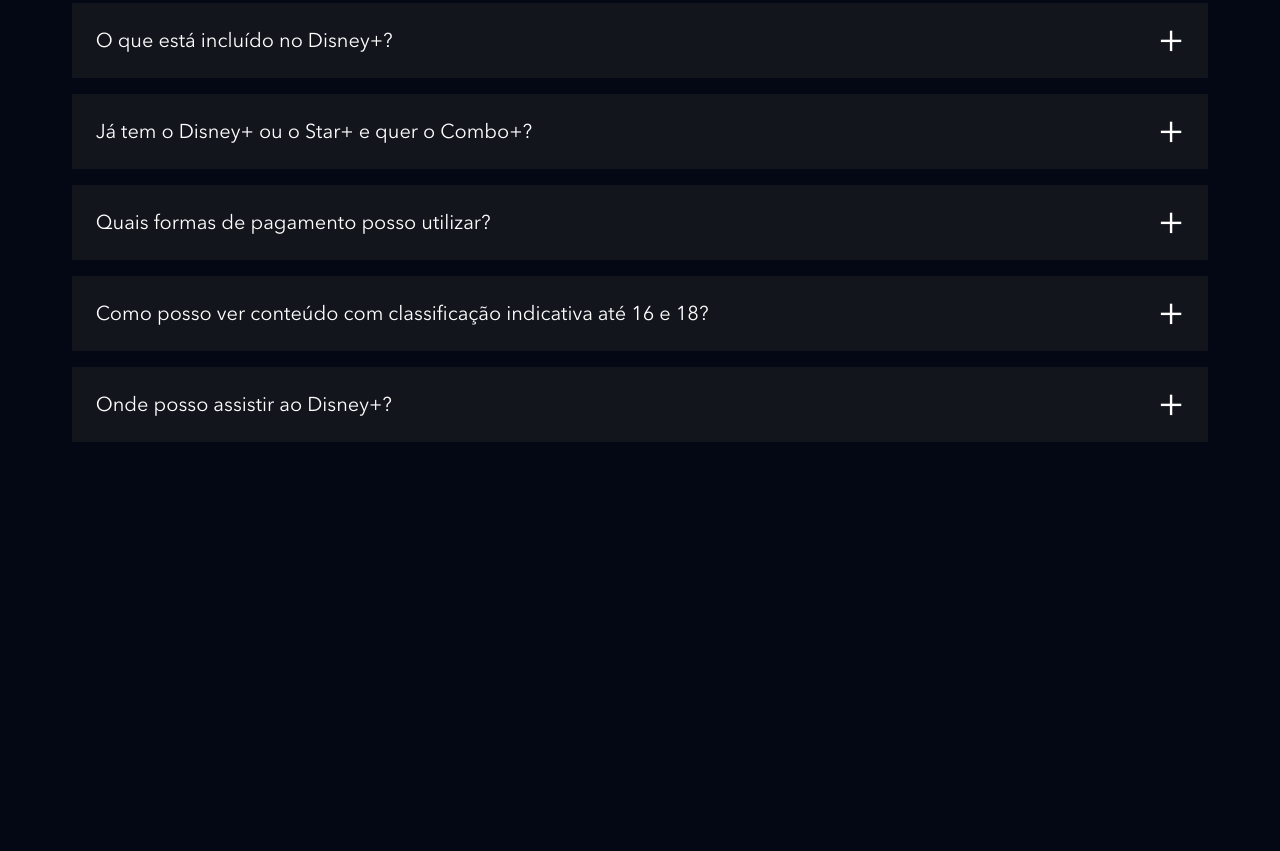
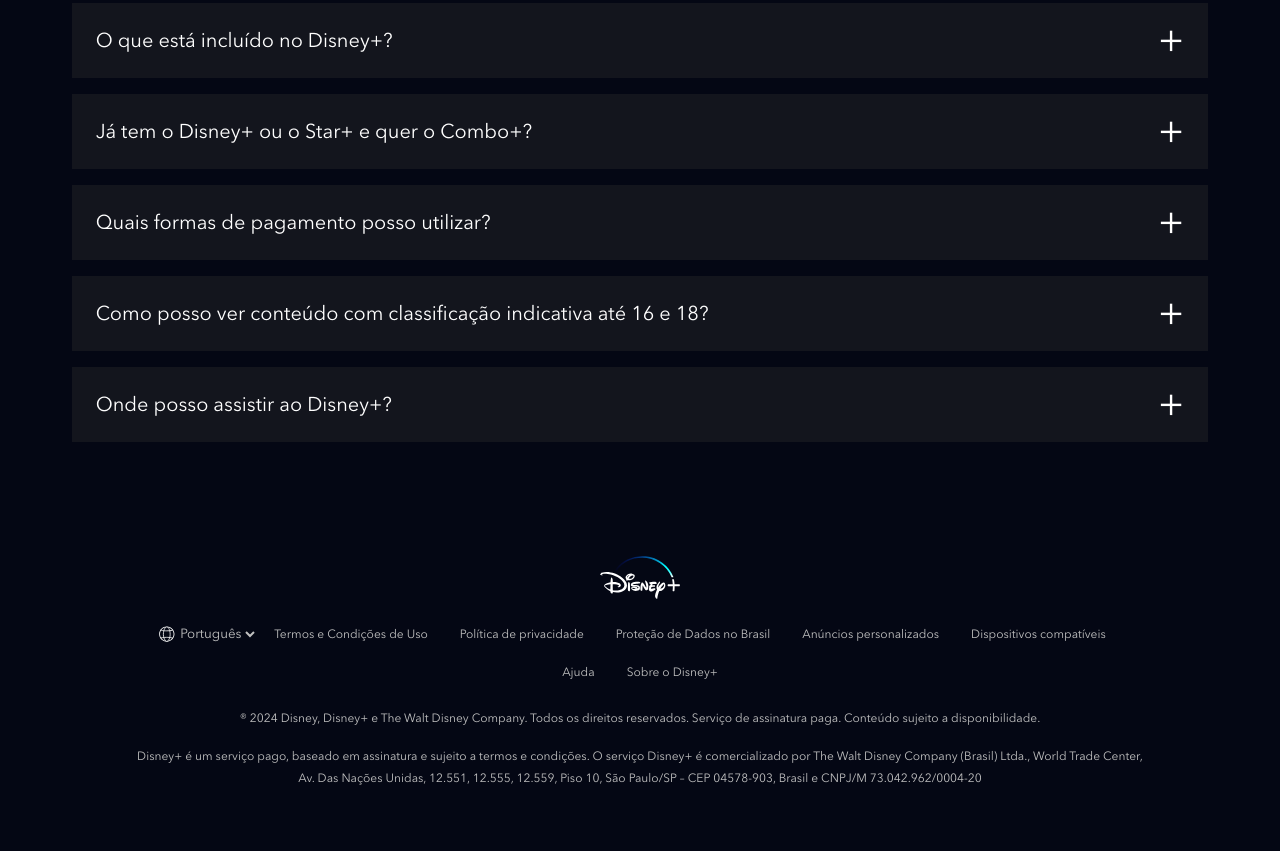
Before and after one commit to GTM35/clone-disneyplus, a website: page index.html in a window 1280 px wide. Shown: the part 4685-5536 px from the top of the page. Before the commit the page ends 5215 px from the top, so only its background shows below. Drawn offline with nearby package versions, Linux system fonts and the light colour scheme; files that its build step writes are made by us from their sources; files whose address does not match are found by name.

Commit message:
Finalizando o footer

```diff
--- a/index.html
+++ b/index.html
@@ -414,6 +414,60 @@
       </ul>
     </section>
 
+    <footer class="footer">
+      <div class="footer__container">
+        <img
+          class="footer__logo"
+          src="./dist/images/disneyplus.svg"
+          alt="Disney+"
+        />
+        <ul class="footer__links">
+          <li class="footer__links__item">
+            <div class="language-selector">
+              <img src="./dist/images/icones/globe.svg" alt="Icone de idioma" />
+              <select>
+                <option>English</option>
+                <option selected>Português</option>
+              </select>
+            </div>
+          </li>
+          <li class="footer__links__item">
+            <a href="#" class="text--small">Termos e Condições de Uso</a>
+          </li>
+          <li class="footer__links__item">
+            <a href="#" class="text--small">Política de privacidade</a>
+          </li>
+          <li class="footer__links__item">
+            <a href="#" class="text--small">Proteção de Dados no Brasil</a>
+          </li>
+          <li class="footer__links__item">
+            <a href="#" class="text--small">Anúncios personalizados</a>
+          </li>
+          <li class="footer__links__item">
+            <a href="#" class="text--small">Dispositivos compatíveis</a>
+          </li>
+          <li class="footer__links__item">
+            <a href="#" class="text--small">Ajuda</a>
+          </li>
+          <li class="footer__links__item">
+            <a href="#" class="text--small">Sobre o Disney+</a>
+          </li>
+        </ul>
+        <p class="text--small">
+          ® 2024 Disney, Disney+ e The Walt Disney Company. Todos os direitos
+          reservados. Serviço de assinatura paga. Conteúdo sujeito a
+          disponibilidade.
+        </p>
+        <p class="text--small">
+          Disney+ é um serviço pago, baseado em assinatura e sujeito a termos e
+          condições. O serviço Disney+ é comercializado por The Walt Disney
+          Company (Brasil) Ltda., World Trade Center, Av. Das Nações Unidas,
+          12.551, 12.555, 12.559, Piso 10, São Paulo/SP – CEP 04578-903, Brasil
+          e CNPJ/M 73.042.962/0004-20
+        </p>
+      </div>
+    </footer>
+
     <script src="./src/main.js"></script>
   </body>
 </html>
--- a/src/styles/_faq.scss
+++ b/src/styles/_faq.scss
@@ -69,5 +69,3 @@
     }
   }
 }
-
-/* faq__questions__item faq__questions__item--is-open */
--- /dev/null
+++ b/src/styles/_footer.scss
@@ -0,0 +1,70 @@
+@use "variaveis";
+
+.footer {
+  padding: 26px 8px;
+
+  &__container {
+    max-width: 1024px;
+    width: 100%;
+    margin: 0 auto;
+    text-align: center;
+    padding-bottom: 20px;
+  }
+
+  &__logo {
+    width: 80px;
+    margin: 0 auto 10px;
+  }
+
+  &__links {
+    margin-bottom: 16px;
+
+    display: flex;
+    align-items: center;
+    flex-wrap: wrap;
+    justify-content: center;
+
+    &__item {
+      display: inline-block;
+
+      a {
+        text-decoration: none;
+        padding: 8px 16px;
+        display: block;
+
+        &:hover {
+          color: variaveis.$corTextoSecundario;
+        }
+      }
+    }
+  }
+
+  p {
+    margin-bottom: 16px;
+  }
+}
+
+.language-selector {
+  display: flex;
+  align-items: center;
+
+  img {
+    height: 18px;
+    width: 18px;
+  }
+
+  select {
+    background-color: transparent;
+    border: none;
+    color: variaveis.$corTextoPrincipal;
+    height: 38px;
+
+    &:hover {
+      color: variaveis.$corTextoSecundario;
+    }
+
+    option {
+      color: variaveis.$corDeFundo;
+    }
+  }
+}
--- a/src/styles/main.scss
+++ b/src/styles/main.scss
@@ -4,6 +4,7 @@
 @use "plans";
 @use "available-devices";
 @use "faq";
+@use "footer";
 
 @font-face {
   font-family: Avenir;
```
